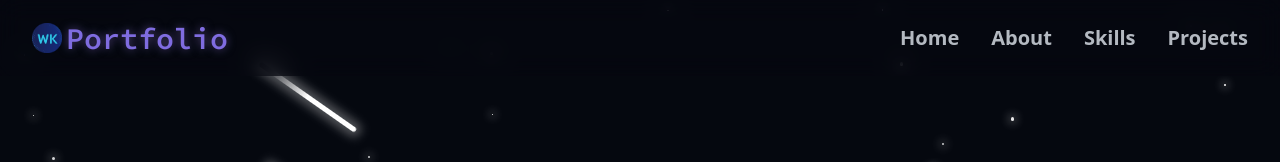
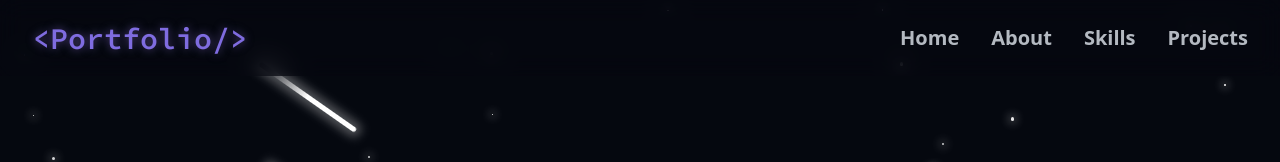
Before and after one commit to wajahat-kamal/Dev-Portfolio, a React (Vite) app: page / in a window 1280 px wide. Shown: the top 162 px of the page. Built offline with nearby package versions, Linux system fonts and the light colour scheme.

Commit message:
Update Navbar component to replace logo image with text for improved clarity and branding consistency.

```diff
--- a/src/components/Navbar.jsx
+++ b/src/components/Navbar.jsx
@@ -36,7 +36,7 @@ export const Navbar = () => {
           href="#hero"
         >
           <span className="text-2xl md:text-3xl flex items-center gap-1 text-glow fira-code">
-          <img src="/wk-logo.png" width={30} height={30}   alt="Wajahat Kamal Logo" /> Portfolio
+             {"<Portfolio/>"}
           </span>
         </a>
 
```
